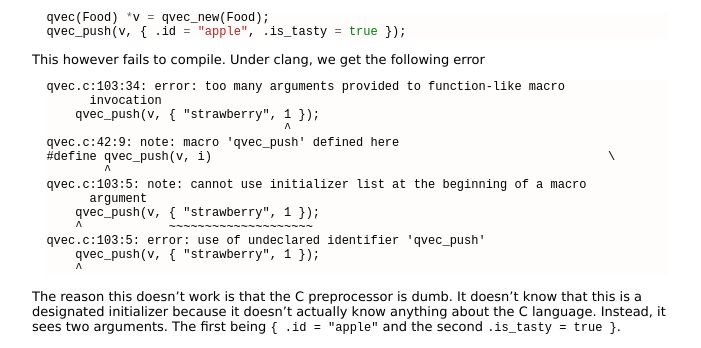
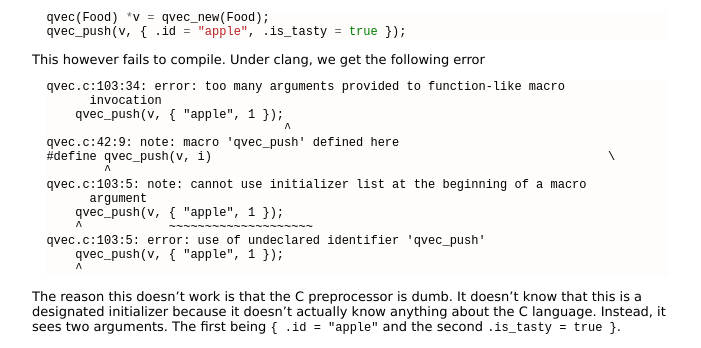
Before and after one commit to Tiehuis/Tiehuis.github.io, a Jekyll site: the page built from _posts/2017-04-22-generic-data-structures-in-c.md, in a window 1280 px wide and 900 px high, scrolled down 4621 px. Shown: the part 180-528 px from the top of the window, without its empty margins (283-984 px from the left). Built offline with Jekyll 4.4.1, drawn with Linux system fonts in a browser that asks for light colours; some of the changed text lies outside the part shown.

Commit message:
Fix code block value reference

````diff
--- a/_posts/2017-04-22-generic-data-structures-in-c.md
+++ b/_posts/2017-04-22-generic-data-structures-in-c.md
@@ -410,17 +410,17 @@ This however fails to compile. Under clang, we get the following error
 ```text
 qvec.c:103:34: error: too many arguments provided to function-like macro
       invocation
-    qvec_push(v, { "strawberry", 1 });
+    qvec_push(v, { "apple", 1 });
                                  ^
 qvec.c:42:9: note: macro 'qvec_push' defined here
 #define qvec_push(v, i)                                                       \
         ^
 qvec.c:103:5: note: cannot use initializer list at the beginning of a macro
       argument
-    qvec_push(v, { "strawberry", 1 });
+    qvec_push(v, { "apple", 1 });
     ^            ~~~~~~~~~~~~~~~~~~~~
 qvec.c:103:5: error: use of undeclared identifier 'qvec_push'
-    qvec_push(v, { "strawberry", 1 });
+    qvec_push(v, { "apple", 1 });
     ^
 ```
 
````
Also changed, not shown: other parts of _posts/2017-04-22-generic-data-structures-in-c.md (+1 -1 lines).
